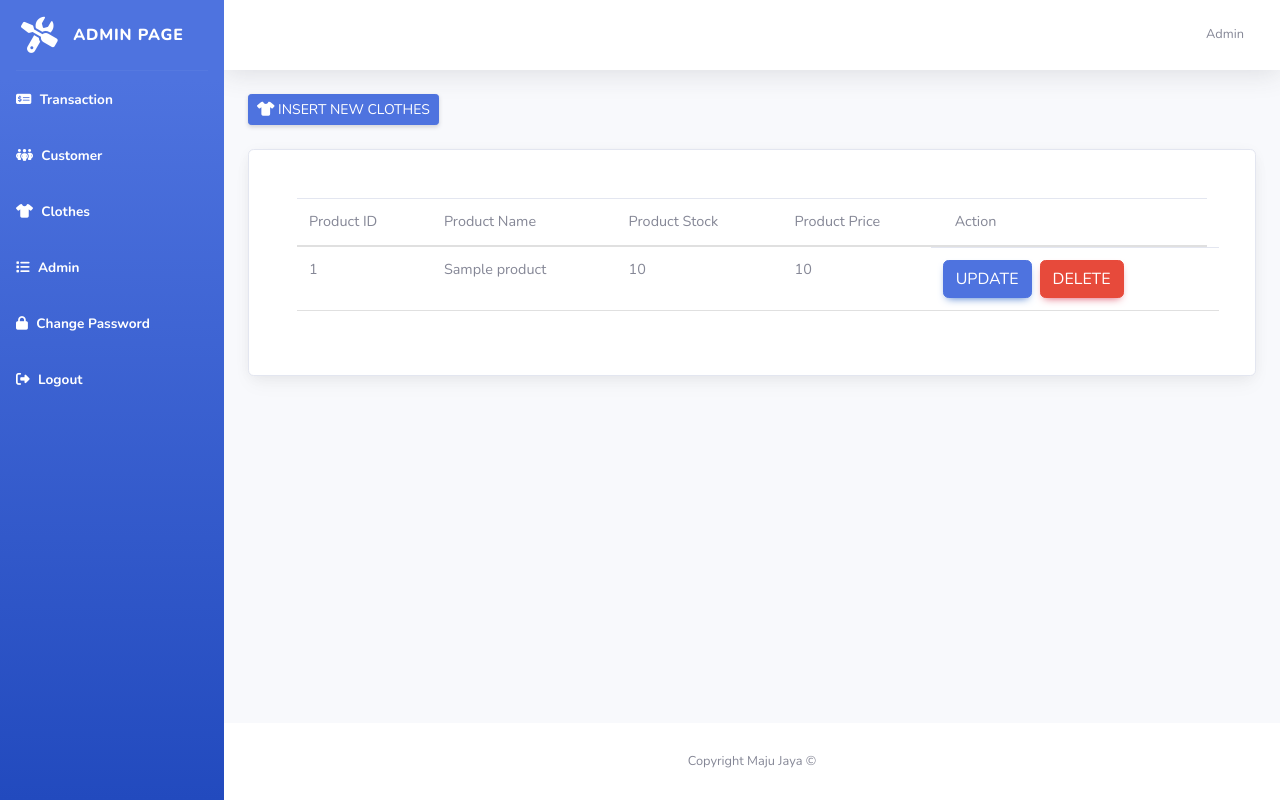
After one commit to joheee/MajuJayaStore, a PHP site: page /view/admin/clothes.php in a window 1280 px wide. The commit adds this page. Run offline with PHP 8.4, Linux system fonts and the light colour scheme; tables that the repository leaves empty or names only in its code hold one stand-in row (values such as "Sample post"); some libraries are stand-ins or nearby versions.

Commit message:
UI clothes page

```diff
--- /dev/null
+++ b/controller/getAllProduct.php
@@ -0,0 +1,8 @@
+<?php
+    require_once '../../utils/db.php';
+    function getAllProduct(){
+        $sql = 'select * from product';
+        $con = connectToDatabase();
+        return $con->query($sql);
+    }
+?>
--- a/middleware/authMiddleware.php
+++ b/middleware/authMiddleware.php
@@ -12,7 +12,7 @@
             $role = $row[0][4];
             var_dump($role);
             if($role == 'admin') {
-                header("Location: ../admin/product.php");
+                header("Location: ../admin/clothes.php");
                 exit;
             } else {
                 header("Location: ../customer/home.php");
--- /dev/null
+++ b/view/admin/clothes.php
@@ -0,0 +1,80 @@
+<?php require_once '../../utils/includeTemplate.php'; ?>
+<?= include_template('../../view/template/header.php', ['title' => 'Product | MajuJaya']) ?>
+
+
+<?php
+    require_once '../../controller/getAllProduct.php';
+    $clothes = getAllProduct();
+?>
+
+<div id="wrapper">
+    <?= include_template('../../view/template/adminSidebar.php') ?>
+
+    <!-- Content Wrapper -->
+    <div id="content-wrapper" class="d-flex flex-column">
+
+        <!-- Main Content -->
+        <div id="content">
+
+            <nav class="navbar navbar-expand navbar-light bg-white topbar mb-4 static-top shadow">
+                <ul class="navbar-nav ml-auto">
+                    <li class="nav-item dropdown no-arrow">
+                        <a class="nav-link dropdown-toggle" href="#" id="userDropdown" role="button"
+                            data-toggle="dropdown" aria-haspopup="true" aria-expanded="false">
+                            <span class="mr-2 d-none d-lg-inline text-gray-600 small">Admin</span>
+                        </a>
+                    </li>
+                </ul>
+            </nav>
+
+            <div class="container-fluid">
+
+                <div class="d-sm-flex align-items-center justify-content-between mb-4">
+                    <a href="#" class="d-none d-sm-inline-block btn btn-sm btn-primary shadow-sm"><i class="fa-solid fa-shirt"></i> Insert New Clothes</a>
+                </div>
+
+                <div class="container card p-5">
+                    <table class="table">
+                        <thead>
+                            <tr>
+                            <th scope="col">Product ID</th>
+                            <th scope="col">Product Name</th>
+                            <th scope="col">Product Stock</th>
+                            <th scope="col">Product Price</th>
+                            <th scope="col">Action</th>
+                            </tr>
+                        </thead>
+                        <tbody>
+                            <?php while($clothe = $clothes->fetch_assoc()) { ?>
+                                <tr>
+                                <td><?php echo $clothe['product_id'] ?></td>
+                                <td><?php echo $clothe['product_name'] ?></td>
+                                <td><?php echo $clothe['product_stock'] ?></td>
+                                <td><?php echo $clothe['product_price'] ?></td>
+                                <td class="row gap-2">
+                                    <a class="col-auto btn btn-primary" href="">update</a>
+                                    <a class="col-auto btn btn-danger"  href="">delete</a>
+                                </td>
+                                </tr>
+                            <?php } ?>
+
+                        </tbody>
+                    </table>
+                </div>
+
+            </div>
+
+        </div>
+
+        <footer class="sticky-footer bg-white">
+            <div class="container my-auto">
+                <div class="copyright text-center my-auto">
+                    <span>Copyright Maju Jaya &copy;</span>
+                </div>
+            </div>
+        </footer>
+
+    </div>
+</div>
+
+<?= include_template('../../view/template/footer.php') ?>
--- a/view/template/adminSidebar.php
+++ b/view/template/adminSidebar.php
@@ -13,8 +13,20 @@
 
     <li class="nav-item active">
         <a class="nav-link" href="index.html">
+        <i class="fa-solid fa-money-check-dollar"></i>
+        <span>Transaction</span></a>
+    </li>
+
+    <li class="nav-item active">
+        <a class="nav-link" href="index.html">
         <i class="fa-solid fa-people-group"></i>
         <span>Customer</span></a>
+    </li>
+
+    <li class="nav-item active">
+        <a class="nav-link" href="index.html">
+        <i class="fa-solid fa-shirt"></i>
+        <span>Clothes</span></a>
     </li>
 
     <li class="nav-item active">
@@ -25,8 +37,8 @@
 
     <li class="nav-item active">
         <a class="nav-link" href="index.html">
-        <i class="fa-solid fa-money-check-dollar"></i>
-        <span>Transaction</span></a>
+        <i class="fa-solid fa-lock"></i>
+        <span>Change Password</span></a>
     </li>
 
     <li class="nav-item active">
```
Also changed, not shown: view/admin/product.php (deleted, +0 -64 lines).
